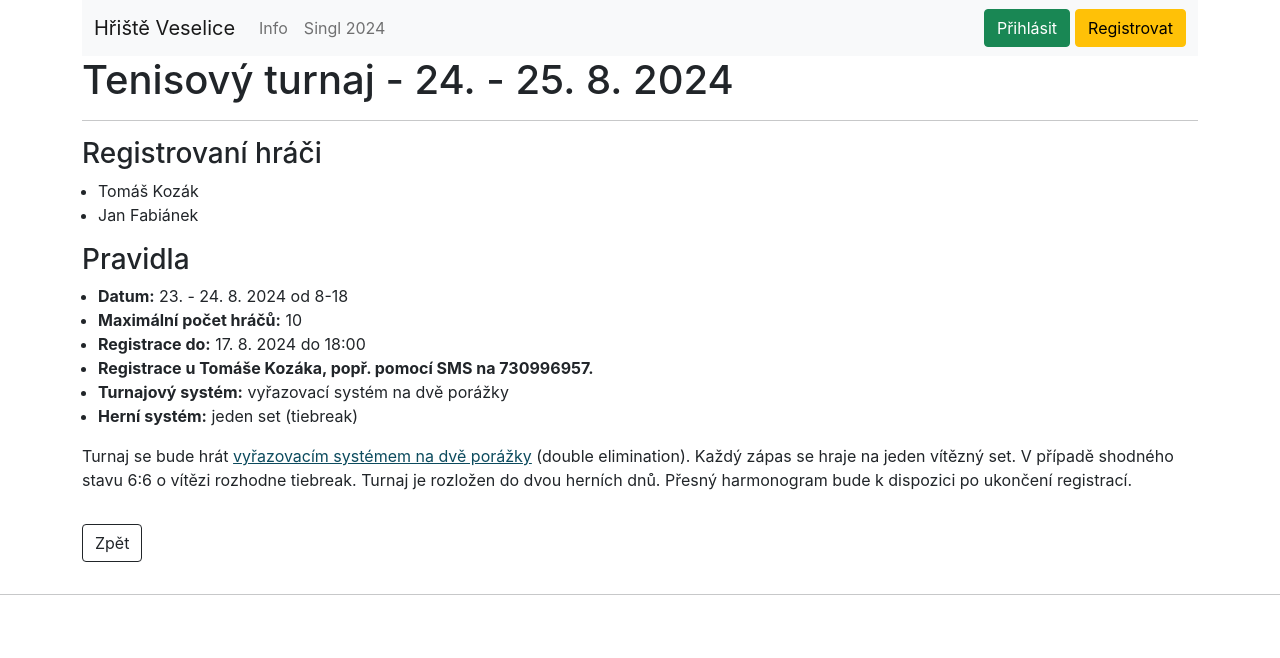
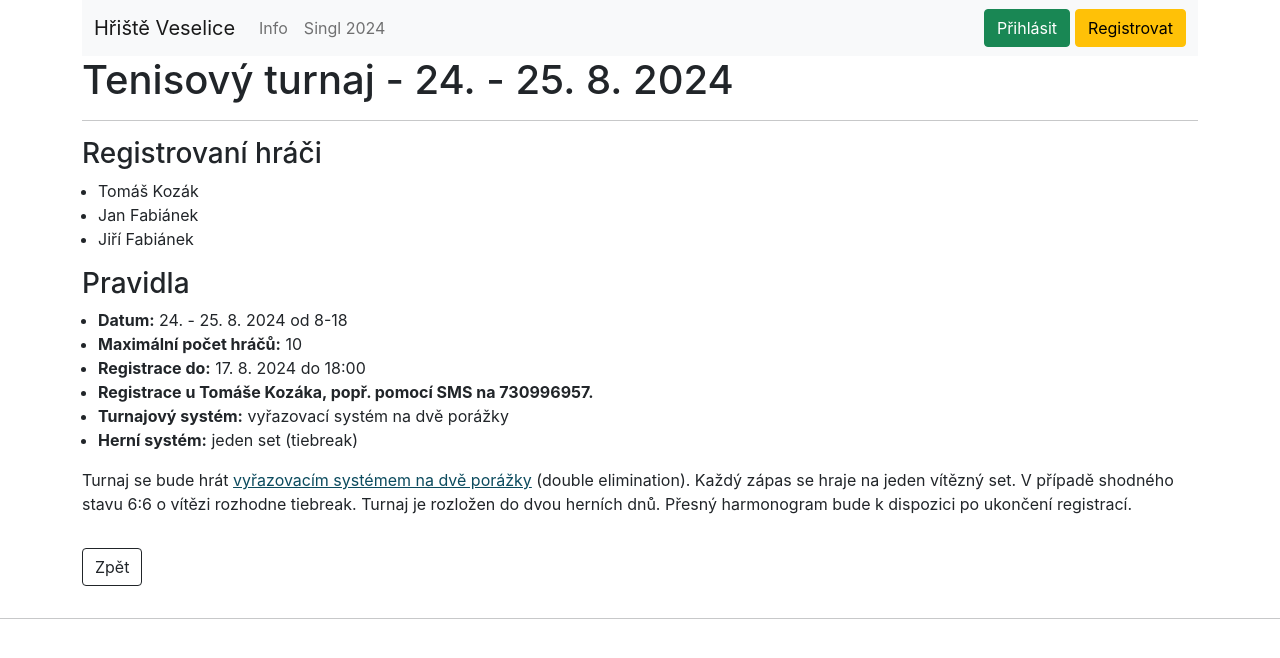
Before and after one commit to kotrzina/court-reservations, a Next.js app in the folder frontend/: page /turnaj/2024-singl in a window 1280 px wide. Shown: the top 658 px of the page. Built offline with nearby package versions, Linux system fonts and the light colour scheme.

Commit message:
Tour 2024 - fix date

```diff
--- a/frontend/pages/turnaj/2024-singl.tsx
+++ b/frontend/pages/turnaj/2024-singl.tsx
@@ -10,6 +10,7 @@ const Singl2024: NextPage = () => {
     const players = [
         "Tomáš Kozák",
         "Jan Fabiánek",
+        "Jiří Fabiánek",
     ]
 
     const wikiDoubleElimination = "https://cs.wikipedia.org/wiki/Vy%C5%99azovac%C3%AD_syst%C3%A9m_na_dv%C4%9B_por%C3%A1%C5%BEky"
@@ -34,7 +35,7 @@ const Singl2024: NextPage = () => {
                 <h3>Pravidla</h3>
                 <p>
                     <ul>
-                        <li><strong>Datum:</strong> 23.&nbsp;-&nbsp;24.&nbsp;8.&nbsp;2024 od 8-18</li>
+                        <li><strong>Datum:</strong> 24.&nbsp;-&nbsp;25.&nbsp;8.&nbsp;2024 od 8-18</li>
                         <li><strong>Maximální počet hráčů:</strong> 10</li>
                         <li><strong>Registrace do:</strong> 17. 8. 2024 do 18:00</li>
                         <li><strong>Registrace u Tomáše Kozáka, popř. pomocí SMS na 730996957.</strong></li>
```
